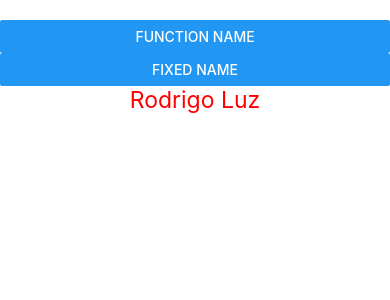
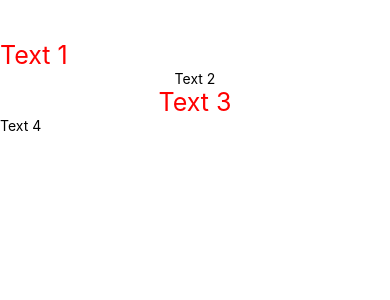
Before and after one commit to rodrigodasilvaluz/myApp, a React Native app: screen / in a window 390 px wide. Shown: the top 300 px of the page. Built offline with nearby package versions, Linux system fonts and the light colour scheme.

Commit message:
Style group test

```diff
--- a/App.js
+++ b/App.js
@@ -1,5 +1,5 @@
 import React, { Component } from 'react';
-import { View, Text, Button } from 'react-native';
+import { View, Text, StyleSheet } from 'react-native';
 
 class App extends Component {
 
@@ -8,36 +8,31 @@ class App extends Component {
     this.state = {
       name: 'Rodrigo Luz'
     };
-
-    this.actionEnter = this.actionEnter.bind(this);
-    this.actionEnterFixed = this.actionEnterFixed.bind(this);
-  }
-
-  actionEnter() {
-    this.setState({
-      name: 'Other Name'
-    });
-  }
-
-  actionEnterFixed(name) {
-    this.setState({
-      name: name
-    });
   }
 
   render() {
     return (
-      <View style={{ marginTop: 20 }}>
-
-        <Button title="Function name" onPress={ this.actionEnter } />
-        <Button title="Fixed name" onPress={ () => this.actionEnterFixed('Fixed Name') } />
-
-        <Text style={{ fontSize: 23, color: 'red', textAlign: 'center' }}>
-          { this.state.name }
-        </Text>
+      <View style={ styles.area }>
+        <Text style={ styles.mainText }>Text 1</Text>
+        <Text style={ styles.centerText }>Text 2</Text>
+        <Text style={[ styles.mainText, styles.centerText ]}>Text 3</Text>
+        <Text>Text 4</Text>
       </View>
     );
   };
 }
 
+const styles = StyleSheet.create({
+  area: {
+    marginTop: 40,
+  },
+  mainText: {
+    fontSize: 25,
+    color: '#FF0000',
+  },
+  centerText: {
+    textAlign: 'center',
+  },
+});
+
 export default App;
```
